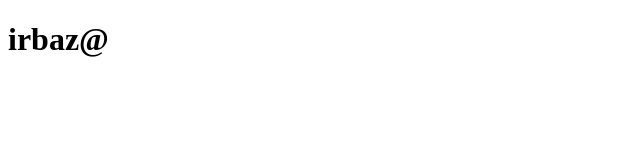
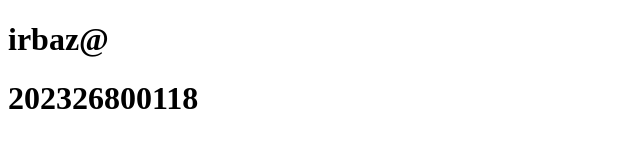
Before and after one commit to irbaz990/irbaz-, a plain HTML site: page index.html in a window 1280 px wide. Shown: the whole page, without its empty margins (0-640 px from the left). Drawn offline with Linux system fonts and the light colour scheme.

Commit message:
first commit

```diff
--- a/index.html
+++ b/index.html
@@ -7,5 +7,6 @@
 </head>
 <body>
     <h1>irbaz@</h1>
+    <h1>202326800118</h1>
 </body>
 </html>
```
